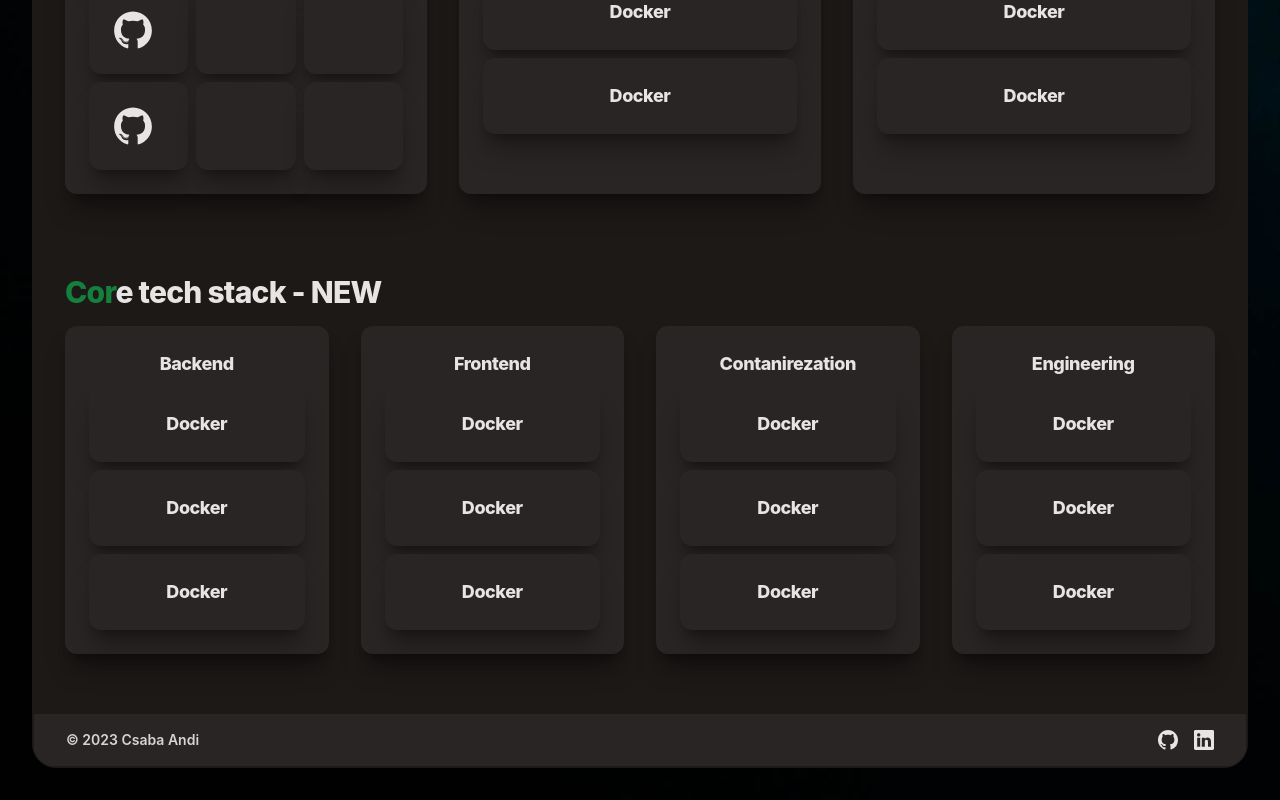
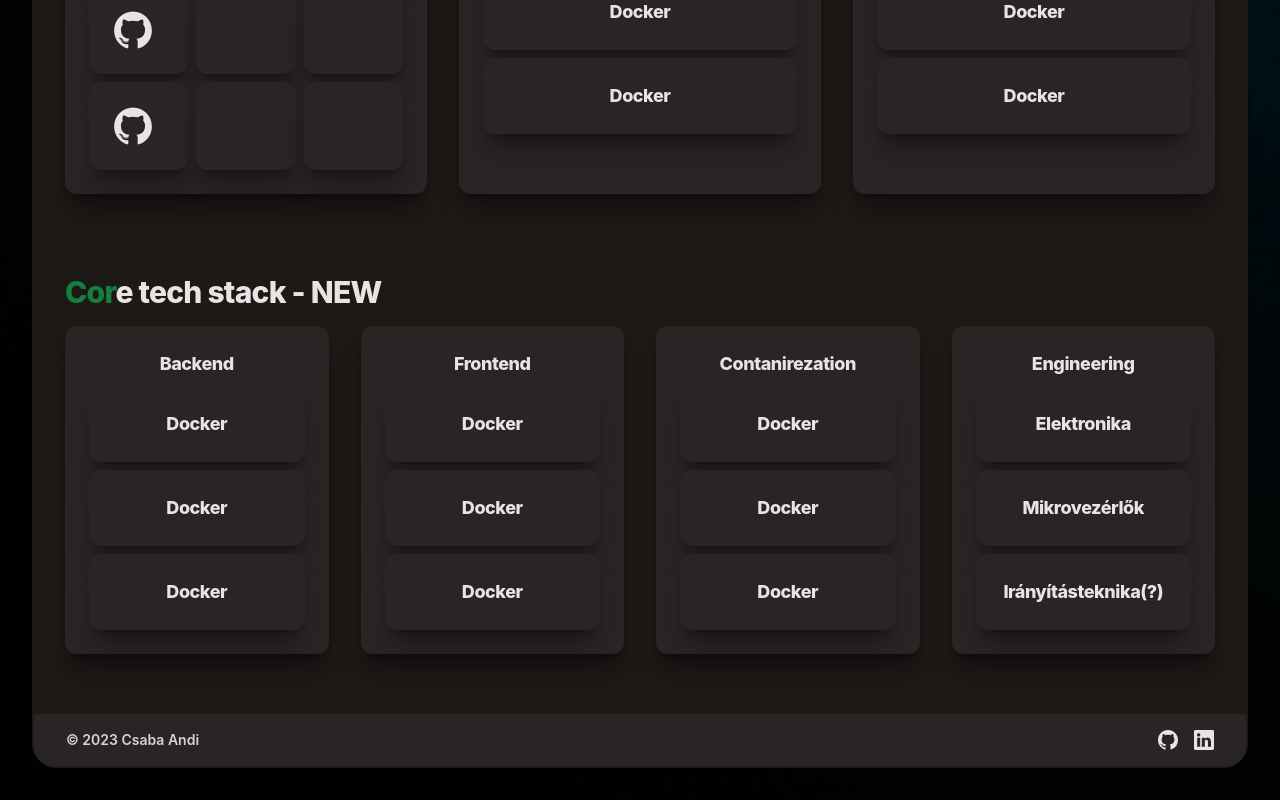
Before and after one commit to CsabaAndi/csabaandi.github.io, a React (Create React App) app: page / in a window 1280 px wide. Shown: the part 1722-2522 px from the top of the page. Built offline with nearby package versions, Linux system fonts and the light colour scheme.

Commit message:
[Code] added <abbr> tag to StackPartBlock() for showing a description text on mouse hover

```diff
--- a/src/components/About/Stack/StackNew.tsx
+++ b/src/components/About/Stack/StackNew.tsx
@@ -2,9 +2,13 @@ var bg_color_skill_full = "bg-amber-400"
 var bg_color_skill_empty = "bg-stone-700"
 
 
-const StackPartBlock: React.FC<{ name: string }> = ({ name }) => (
-    <div className='class="flex flex-col items-center justify-center space-y-2 rounded-xl border-none border-green-900 bg-stone-800 px-2 py-4 shadow-xl shadow-black/30 sm:p-6'>
-        <h3 className='text-md text-center font-extrabold tracking-tight text-stone-200 sm:text-lg'>{name}</h3> {/* Python Java JavaScript / TypeScript */}
+const StackPartBlock: React.FC<{ name: string, description: string}> = ({ name, description}) => (
+    <div>
+        <abbr style={{border: "none", textDecoration: "none"}} title={description}>
+            <div className='class="flex flex-col items-center justify-center space-y-2 rounded-xl border-none border-green-900 bg-stone-800 px-2 py-4 shadow-xl shadow-black/30 sm:p-6'>
+                <h3 className='text-md text-center font-extrabold tracking-tight text-stone-200 sm:text-lg'>{name}</h3> {/* Python Java JavaScript / TypeScript */}
+            </div>
+        </abbr>
     </div>
 );
 
@@ -19,27 +23,28 @@ function StackNew() {
             <div className='grid grid-cols-2 gap-2 sm:auto-cols-fr sm:grid-flow-col lg:gap-8'>
                 <div className='class="flex flex-col items-center justify-center space-y-2 rounded-xl border-none border-green-900 bg-stone-800 px-2 py-4 shadow-xl shadow-black/30 sm:p-6'>
                     <h3 className='text-md text-center font-extrabold tracking-tight text-stone-200 sm:text-lg'>Backend</h3> {/* Python Java JavaScript / TypeScript */}
-                    <StackPartBlock name="Docker"></StackPartBlock>
-                    <StackPartBlock name="Docker"></StackPartBlock>
-                    <StackPartBlock name="Docker"></StackPartBlock>
+                    <StackPartBlock name="Docker" description=""></StackPartBlock>
+                    <StackPartBlock name="Docker" description=""></StackPartBlock>
+                    <StackPartBlock name="Docker" description=""></StackPartBlock>
                 </div>
                 <div className='class="flex flex-col items-center justify-center space-y-2 rounded-xl border-none border-green-900 bg-stone-800 px-2 py-4 shadow-xl shadow-black/30 sm:p-6'>
                     <h3 className='text-md text-center font-extrabold tracking-tight text-stone-200 sm:text-lg'>Frontend</h3> {/* Python Java JavaScript / TypeScript */}
-                    <StackPartBlock name="Docker"></StackPartBlock>
-                    <StackPartBlock name="Docker"></StackPartBlock>
-                    <StackPartBlock name="Docker"></StackPartBlock>
+                    <StackPartBlock name="Docker" description=""></StackPartBlock>
+                    <StackPartBlock name="Docker" description=""></StackPartBlock>
+                    <StackPartBlock name="Docker" description=""></StackPartBlock>
                 </div>
                 <div className='class="flex flex-col items-center justify-center space-y-2 rounded-xl border-none border-green-900 bg-stone-800 px-2 py-4 shadow-xl shadow-black/30 sm:p-6'>
                     <h3 className='text-md text-center font-extrabold tracking-tight text-stone-200 sm:text-lg'>Contanirezation</h3> {/* Python Java JavaScript / TypeScript */}
-                    <StackPartBlock name="Docker"></StackPartBlock>
-                    <StackPartBlock name="Docker"></StackPartBlock>
-                    <StackPartBlock name="Docker"></StackPartBlock>
+                    <StackPartBlock name="Docker" description=""></StackPartBlock>
+                    <StackPartBlock name="Docker" description=""></StackPartBlock>
+                    <StackPartBlock name="Docker" description=""></StackPartBlock>
                 </div>
+                {/**  @todo: delete unnecessary words**/}
                 <div className='class="flex flex-col items-center justify-center space-y-2 rounded-xl border-none border-green-900 bg-stone-800 px-2 py-4 shadow-xl shadow-black/30 sm:p-6'>
                     <h3 className='text-md text-center font-extrabold tracking-tight text-stone-200 sm:text-lg'>Engineering</h3> {/* Python Java JavaScript / TypeScript */}
-                    <StackPartBlock name="Docker"></StackPartBlock>
-                    <StackPartBlock name="Docker"></StackPartBlock>
-                    <StackPartBlock name="Docker"></StackPartBlock>
+                    <StackPartBlock name="Elektronika" description="elektrooo"></StackPartBlock>
+                    <StackPartBlock name="Mikrovezérlők" description="miki"></StackPartBlock>
+                    <StackPartBlock name="Irányításteknika(?)" description=""></StackPartBlock>
                 </div>
 
             </div>
```
